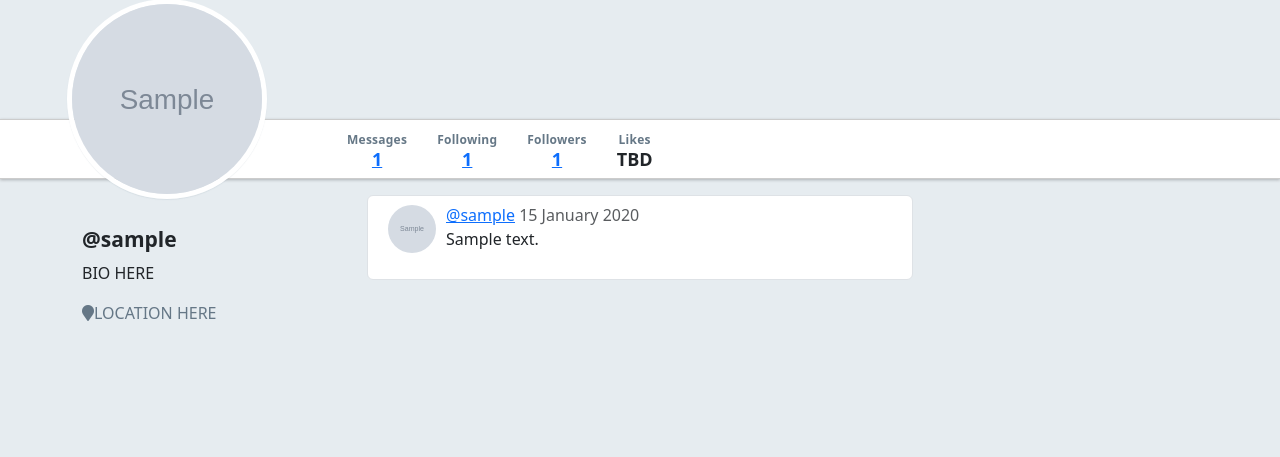
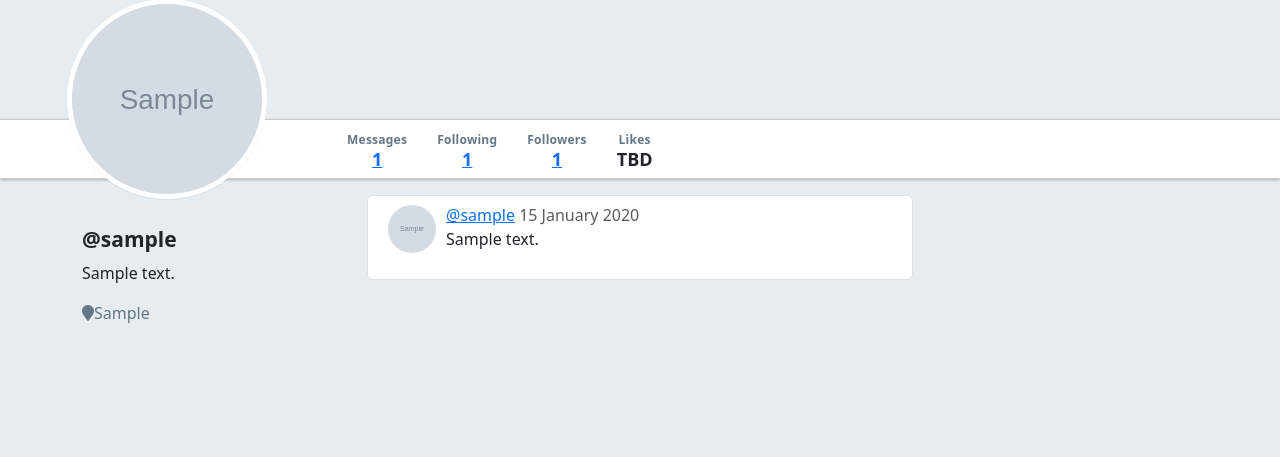
Before and after one commit to Alttaab/26_warbler, a Flask app: page /users/1 in a window 1280 px wide. Shown: the part 287-744 px from the top of the page. Run offline with Flask 2, Linux system fonts and the light colour scheme; tables that the repository leaves empty hold one stand-in row (Sample ...); some libraries are stand-ins or nearby versions.

Commit message:
Fixing show user view to include bio and location.

```diff
--- a/app.py
+++ b/app.py
@@ -18,7 +18,7 @@ app.config['SQLALCHEMY_DATABASE_URI'] = (
 
 app.config['SQLALCHEMY_TRACK_MODIFICATIONS'] = False
 app.config['SQLALCHEMY_ECHO'] = False
-app.config['DEBUG_TB_INTERCEPT_REDIRECTS'] = True
+app.config['DEBUG_TB_INTERCEPT_REDIRECTS'] = False
 app.config['SECRET_KEY'] = os.environ.get('SECRET_KEY', "it's a secret")
 toolbar = DebugToolbarExtension(app)
 
@@ -115,9 +115,6 @@ def logout():
 
     do_logout()
     return redirect('/')
-
-
-    # IMPLEMENT THIS
 
 
 ##############################################################################
--- a/templates/users/detail.html
+++ b/templates/users/detail.html
@@ -58,8 +58,8 @@
 <div class="row">
   <div class="col-sm-3">
     <h4 id="sidebar-username">@{{ user.username }}</h4>
-    <p>BIO HERE</p>
-    <p class="user-location"><span class="fa fa-map-marker"></span>LOCATION HERE</p>
+    <p>{{ user.bio }}</p>
+    <p class="user-location"><span class="fa fa-map-marker"></span>{{ user.location }}</p>
   </div>
 
   {% block user_details %}
```
